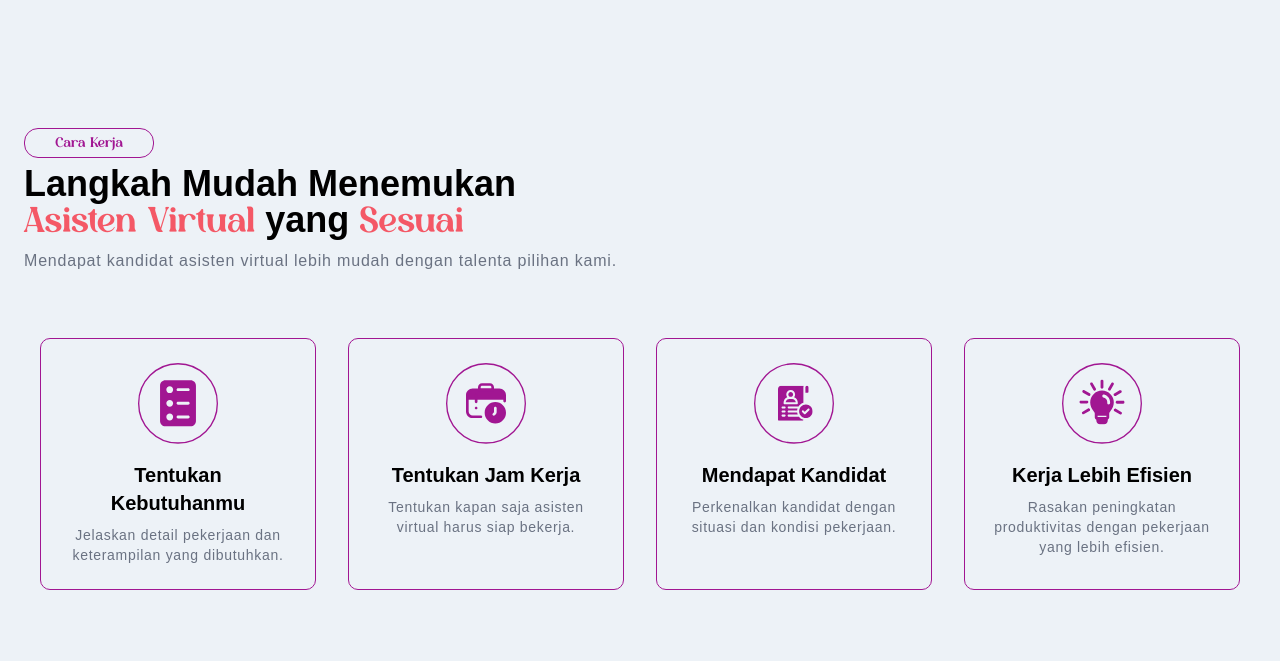
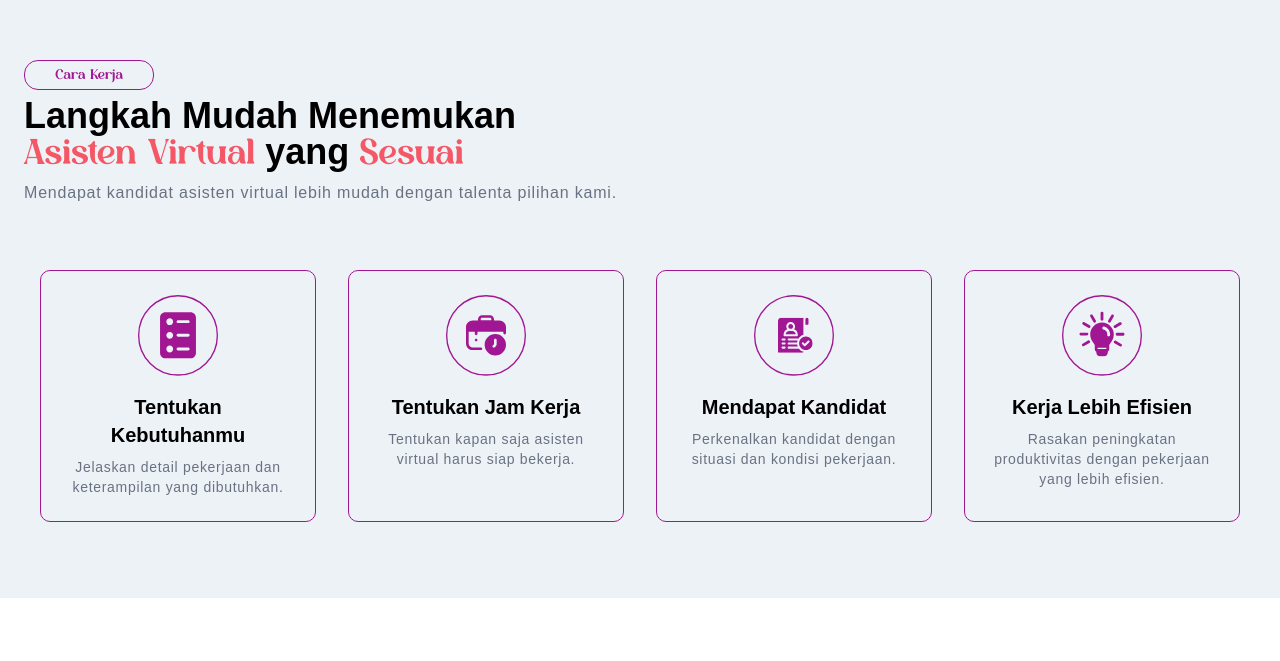
Before and after one commit to badromeoo/srikandi_va, a Next.js app: page / in a window 1280 px wide. Shown: the part 4039-4700 px from the top of the page. Built offline with nearby package versions, Linux system fonts and the light colour scheme.

Commit message:
fix py component HowItWorks

```diff
--- a/src/components/HowItWorksSection.tsx
+++ b/src/components/HowItWorksSection.tsx
@@ -18,7 +18,7 @@
   });
 
   return (
-    <section className="w-full py-12 md:py-24 lg:py-32">
+    <section className="w-full py-12 md:py-24 lg:py-15">
       <div className="container mx-auto px-4 md:px-6">
         {/* Menghapus centering agar teks berada di kiri */}
         <div className="space-y-4">
```
